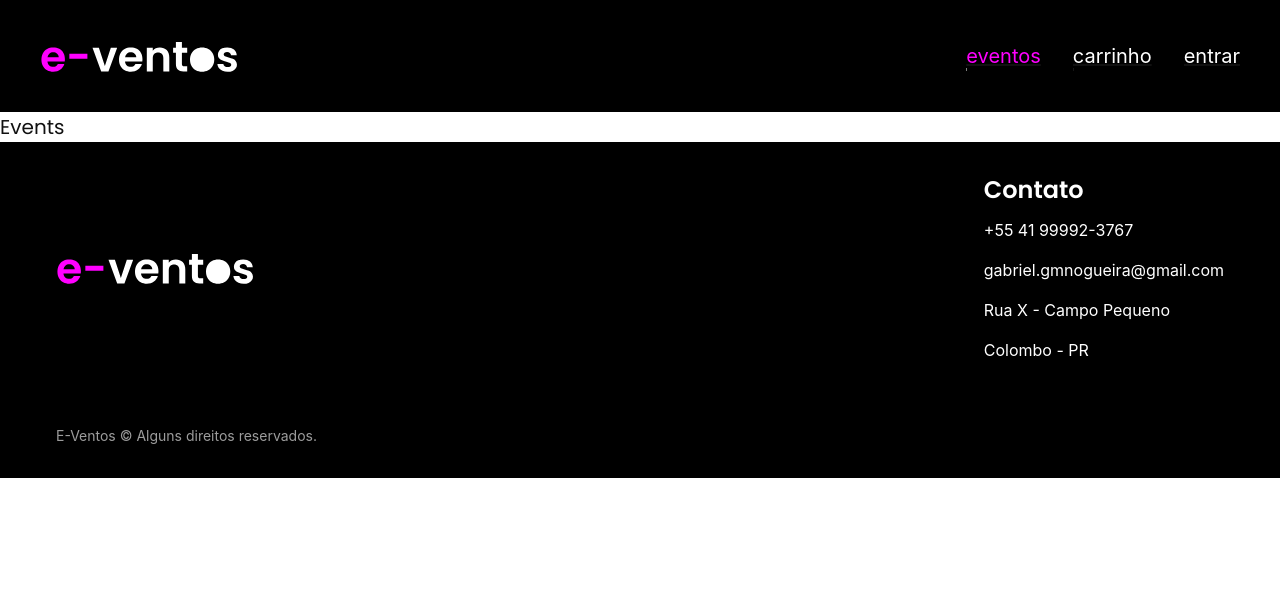
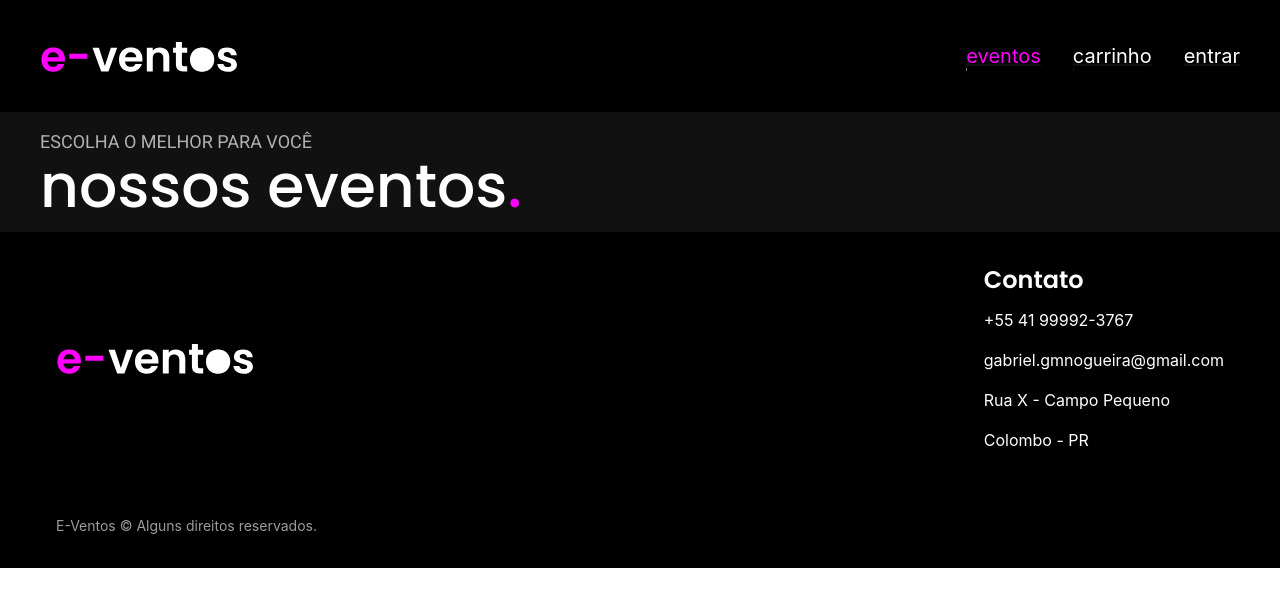
Before and after one commit to gabrielmenezesnog/e-ventos, a Next.js app: page /events in a window 1280 px wide. Shown: the top 606 px of the page. Built offline with nearby package versions, Linux system fonts and the light colour scheme.

Commit message:
feat: implementando componente PageHeader
Este componente será utilizado para mostrar o título e descrição da página

```diff
--- a/src/app/events/page.tsx
+++ b/src/app/events/page.tsx
@@ -1,7 +1,12 @@
+import PageHeader from "@/components/atoms/PageTitle";
+
 export default function EventsPage() {
   return (
     <div>
-      <h1>Events</h1>
+      <PageHeader
+        title="nossos eventos"
+        subtitle="ESCOLHA O MELHOR PARA VOCÊ"
+      />
     </div>
   );
 }
--- a/src/app/globals.css
+++ b/src/app/globals.css
@@ -17,6 +17,7 @@ html {
   --primary: #ff00ff;
   --black: #000;
   --white: #fff;
+  --gray-11: #111;
   --gray-6: #9c9c9c;
   --gray-5: #b2b2b2;
   --gray-1: #f7f7f7;
--- /dev/null
+++ b/src/components/atoms/PageTitle/index.tsx
@@ -0,0 +1,24 @@
+"use client";
+
+import React from "react";
+import SectionTitle from "../Title/SectionTitle";
+
+interface PageHeaderProps {
+  title: string;
+  subtitle: string;
+}
+
+const PageHeader: React.FC<PageHeaderProps> = ({ title, subtitle }) => {
+  return (
+    <section aria-label="Título da Página" className="bg-gray_11 p-4">
+      <div className="container">
+        <p className="text-sm sm:text-base md:text-lg text-gray_5">
+          {subtitle}
+        </p>
+        <SectionTitle normalText={title} coloredText="." />
+      </div>
+    </section>
+  );
+};
+
+export default PageHeader;
--- a/src/components/atoms/Title/SectionTitle/index.tsx
+++ b/src/components/atoms/Title/SectionTitle/index.tsx
@@ -5,13 +5,13 @@ import React from "react";
 interface iProps {
   normalText: string;
   coloredText: string;
-  isDark: boolean;
+  isDark?: boolean;
 }
 
 const SectionTitle: React.FC<iProps> = ({
   normalText,
   coloredText,
-  isDark,
+  isDark = true,
 }) => {
   return (
     <h1
--- a/tailwind.config.ts
+++ b/tailwind.config.ts
@@ -11,6 +11,7 @@ export default {
       colors: {
         black: "var(--black)",
         primary: "var(--primary)",
+        gray_11: "var(--gray-11)",
         gray_6: "var(--gray-6)",
         gray_5: "var(--gray-5)",
         gray_1: "var(--gray-1)",
```
